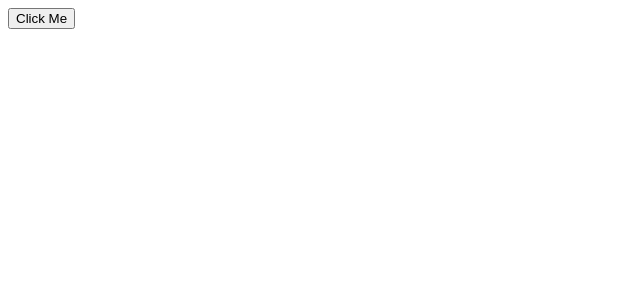
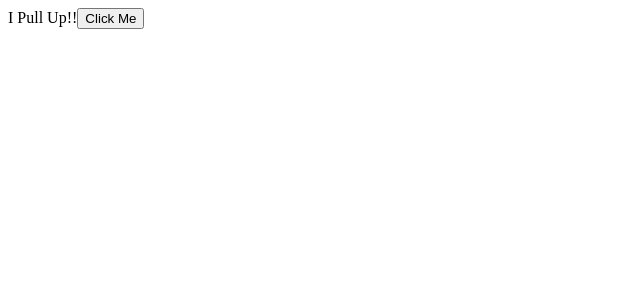
Before and after one commit to KennedyMungai/react_typescript_sample, a React (Create React App) app: page / in a window 1280 px wide. Shown: the top 300 px of the page, without its empty margins (0-640 px from the left). Built offline with nearby package versions, Linux system fonts and the light colour scheme.

Commit message:
Implemented the children prop

```diff
--- a/src/props/Parent.tsx
+++ b/src/props/Parent.tsx
@@ -5,7 +5,9 @@ type Props = {}
 const Parent = (props: Props) =>
 {
     return (
-        <Child color="Red" onClick={() => { console.log("I am being clicked!!!") }} />
+        <Child color="Red" onClick={() => { console.log("I am being clicked!!!") }}>
+            I Pull Up!!
+        </Child>
     )
 }
 
```
